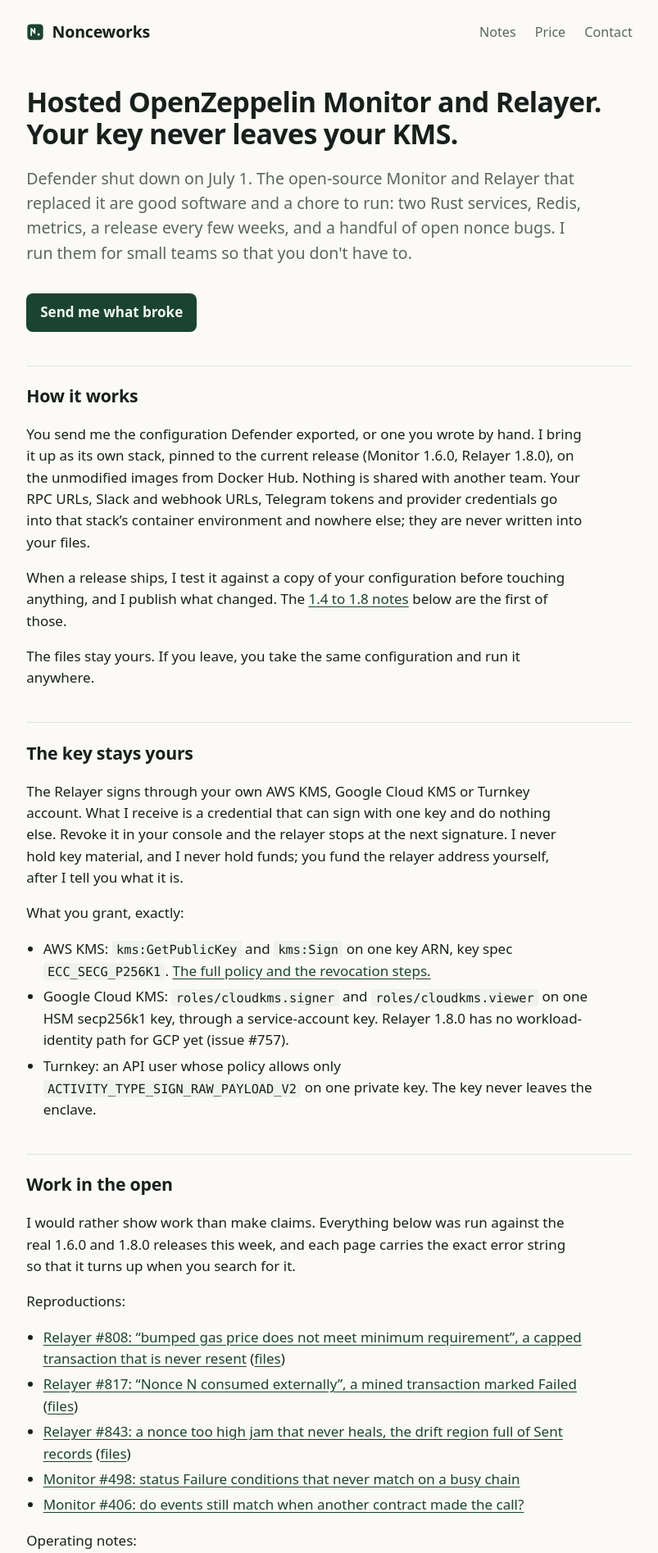
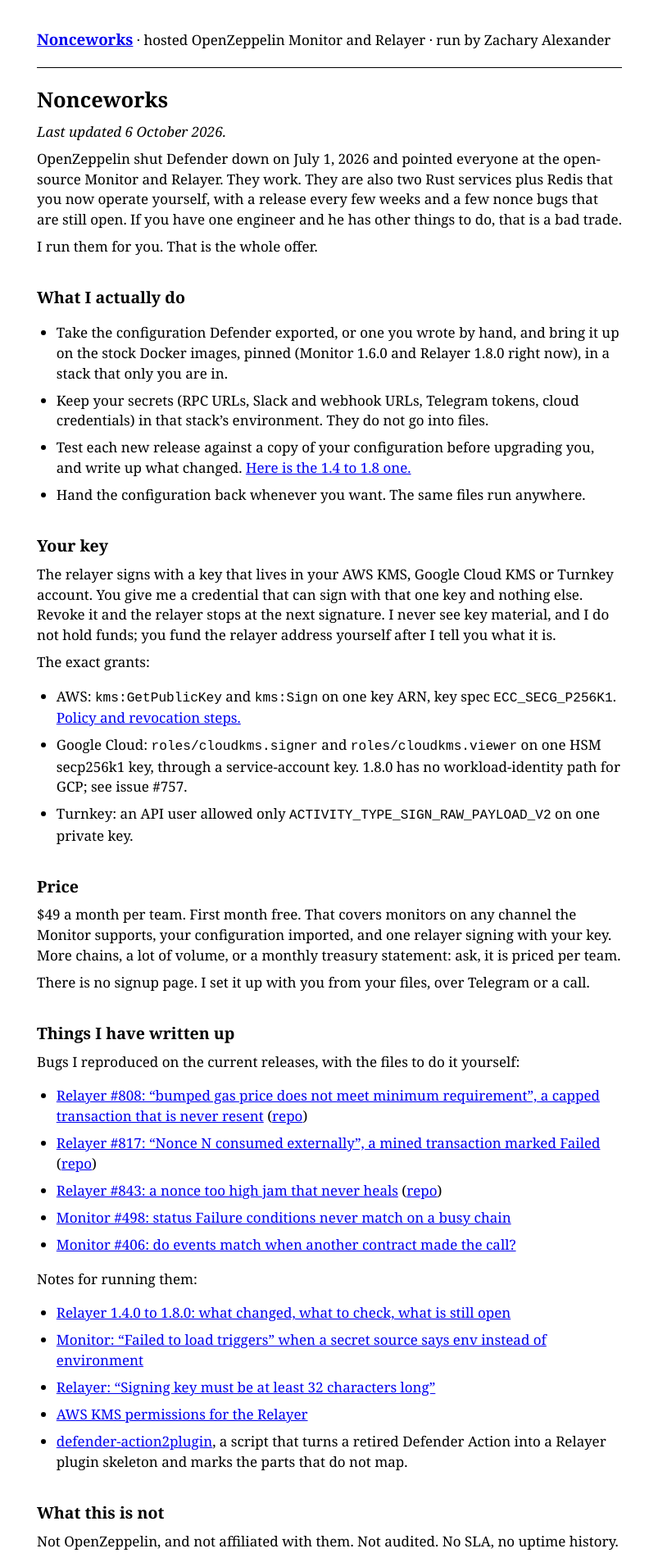
Before and after one commit to zachsplat/zachsplat.github.io, a Jekyll site: the page built from index.md, in a window 1280 px wide. Shown: the top 1895 px of the page at 82% size, without its empty margins (238-1041 px from the left). Built offline with Jekyll 4.4.1, drawn with Linux system fonts in a browser that asks for light colours; some of the changed text lies outside the part shown.

Commit message:
Plain white page, plainer copy

```diff
--- a/_layouts/default.html
+++ b/_layouts/default.html
@@ -5,24 +5,13 @@
   <meta name="viewport" content="width=device-width, initial-scale=1">
   {% seo %}
   <link rel="stylesheet" href="{{ '/assets/site.css' | relative_url }}">
-  <link rel="icon" href="{{ '/assets/mark.svg' | relative_url }}" type="image/svg+xml">
 </head>
 <body>
-  <header class="top">
-    <a class="wordmark" href="{{ '/' | relative_url }}"><img src="{{ '/assets/mark.svg' | relative_url }}" alt="" width="22" height="22">{{ site.brand }}</a>
-    <nav>
-      <a href="{{ '/#notes' | relative_url }}">Notes</a>
-      <a href="{{ '/#price' | relative_url }}">Price</a>
-      <a href="{{ '/#contact' | relative_url }}">Contact</a>
-    </nav>
-  </header>
-  <main>
-    {% if page.url != "/" %}<p class="small"><a href="{{ '/#notes' | relative_url }}">All notes</a></p>{% endif %}
-    {{ content }}
-  </main>
-  <footer>
-    <p>{{ site.brand }} is run by Zachary Alexander. Not affiliated with OpenZeppelin. Monitor and Relayer are OpenZeppelin's open-source programs (AGPL-3.0), run here unmodified.</p>
-    <p><a href="https://github.com/zachsplat">GitHub</a> · <a href="https://t.me/zachary_alexander_dev">Telegram</a> · <a href="mailto:zachary_dev@icloud.com">Email</a></p>
-  </footer>
+  <p class="top"><b><a href="{{ '/' | relative_url }}">{{ site.brand }}</a></b> &middot; hosted OpenZeppelin Monitor and Relayer &middot; run by Zachary Alexander</p>
+  <hr>
+  {% if page.url != "/" %}<p><a href="{{ '/#notes' | relative_url }}">&larr; all notes</a></p>{% endif %}
+  {{ content }}
+  <hr>
+  <p class="foot">Not affiliated with OpenZeppelin. Monitor and Relayer are their open-source programs (AGPL-3.0); I run them as shipped. <a href="https://github.com/zachsplat">GitHub</a> &middot; <a href="https://t.me/zachary_alexander_dev">Telegram @zachary_alexander_dev</a> &middot; <a href="mailto:zachary_dev@icloud.com">zachary_dev@icloud.com</a></p>
 </body>
 </html>
--- a/assets/site.css
+++ b/assets/site.css
@@ -1,34 +1,16 @@
-:root{--paper:#fbfaf6;--ink:#17201c;--muted:#5a665f;--rule:#e3e5df;--accent:#1b4332;--accent-ink:#f1f7f3;--code:#f0f2ec}
-@media (prefers-color-scheme:dark){:root{--paper:#121614;--ink:#e8ebe6;--muted:#9aa59e;--rule:#2a312d;--accent:#7fc8a0;--accent-ink:#0f1a14;--code:#1b2320}}
-*{box-sizing:border-box}
-html{font-size:17px}
-body{margin:0;background:var(--paper);color:var(--ink);font-family:ui-sans-serif,system-ui,-apple-system,"Segoe UI",Roboto,"Helvetica Neue",Arial,sans-serif;line-height:1.55;-webkit-font-smoothing:antialiased}
-.top,main,footer{max-width:46rem;margin:0 auto;padding:0 1.25rem}
-.top{display:flex;align-items:center;justify-content:space-between;padding-top:1.4rem;padding-bottom:1.4rem}
-.wordmark{display:inline-flex;align-items:center;gap:.55rem;font-weight:700;letter-spacing:-.01em;text-decoration:none;color:var(--ink);font-size:1.15rem}
-.top nav a{margin-left:1.1rem;color:var(--muted);text-decoration:none;font-size:.95rem}
-.top nav a:hover{color:var(--ink)}
-main{padding-bottom:3rem}
-h1{font-size:2rem;line-height:1.15;letter-spacing:-.02em;margin:1.6rem 0 .8rem}
-h2{font-size:1.25rem;letter-spacing:-.01em;margin:2.4rem 0 .6rem;padding-top:1.2rem;border-top:1px solid var(--rule)}
-h3{font-size:1.05rem;margin:1.4rem 0 .4rem}
-p,li{max-width:40rem}
-.lead{font-size:1.15rem;color:var(--muted);margin-bottom:1.6rem}
-a{color:var(--accent);text-underline-offset:.15em}
-code{font-family:ui-monospace,SFMono-Regular,Menlo,Consolas,monospace;font-size:.9em;background:var(--code);padding:.1em .35em;border-radius:4px}
-pre{background:var(--code);padding:.9rem 1rem;border-radius:8px;overflow-x:auto;font-size:.88rem;line-height:1.45}
-pre code{background:none;padding:0}
-ul{padding-left:1.2rem}
-li{margin:.3rem 0}
-.price{display:flex;align-items:baseline;gap:.6rem;flex-wrap:wrap;margin:.4rem 0 .8rem}
-.price strong{font-size:2rem;letter-spacing:-.02em}
-.price span{color:var(--muted)}
-.cta{display:inline-block;background:var(--accent);color:var(--accent-ink);padding:.6rem 1rem;border-radius:8px;text-decoration:none;font-weight:600;margin-top:.4rem}
-.cta:hover{filter:brightness(1.08)}
-.small{color:var(--muted);font-size:.92rem}
-footer{border-top:1px solid var(--rule);padding-top:1.2rem;padding-bottom:2.5rem;color:var(--muted);font-size:.9rem}
-footer a{color:var(--muted)}
-blockquote{margin:1rem 0;padding:.2rem 0 .2rem 1rem;border-left:3px solid var(--rule);color:var(--muted)}
-table{border-collapse:collapse;font-size:.92rem;margin:1rem 0}
-td,th{border-bottom:1px solid var(--rule);padding:.4rem .6rem;text-align:left;vertical-align:top}
-@media (max-width:600px){html{font-size:16px}h1{font-size:1.6rem}.top{flex-wrap:wrap;gap:.6rem}.top nav a{margin:0 1rem 0 0}}
+body{background:#fff;color:#000;font-family:Georgia,"Times New Roman",Times,serif;font-size:17px;line-height:1.45;max-width:42em;margin:2em auto;padding:0 1em}
+a{color:#0000ee}
+a:visited{color:#551a8b}
+h1{font-size:1.5em;margin:0 0 .2em}
+h2{font-size:1.15em;margin:1.8em 0 .4em}
+h3{font-size:1em;margin:1.4em 0 .3em}
+hr{border:0;border-top:1px solid #000;margin:1.2em 0}
+p,li{margin:.5em 0}
+ul,ol{padding-left:1.4em}
+code,pre{font-family:"Courier New",Courier,monospace;font-size:.95em}
+pre{white-space:pre-wrap;word-wrap:break-word;margin:.8em 0 .8em 1em}
+table{border-collapse:collapse;margin:.8em 0}
+td,th{border:1px solid #000;padding:.2em .5em;text-align:left;vertical-align:top}
+.top{margin-bottom:.4em}
+.top b{font-size:1.1em}
+.foot{margin-top:2.5em;font-size:.9em}
--- a/index.md
+++ b/index.md
@@ -1,65 +1,62 @@
 ---
 layout: default
 title: Hosted OpenZeppelin Monitor and Relayer
-description: "Hosted OpenZeppelin Monitor 1.6.0 and Relayer 1.8.0 for small teams that lost Defender, with the signing key in your own AWS KMS, Google Cloud KMS or Turnkey account. $49 a month, first month free."
+description: "Nonceworks runs OpenZeppelin Monitor 1.6.0 and Relayer 1.8.0 for small teams that lost Defender. Your signing key stays in your own AWS KMS, Google Cloud KMS or Turnkey account. $49 a month, first month free."
 ---
 
-# Hosted OpenZeppelin Monitor and Relayer. Your key never leaves your KMS.
+# Nonceworks
 
-<p class="lead">Defender shut down on July 1. The open-source Monitor and Relayer that replaced it are good software and a chore to run: two Rust services, Redis, metrics, a release every few weeks, and a handful of open nonce bugs. I run them for small teams so that you don't have to.</p>
+<p><i>Last updated 6 October 2026.</i></p>
 
-<a class="cta" href="#contact">Send me what broke</a>
+OpenZeppelin shut Defender down on July 1, 2026 and pointed everyone at the open-source Monitor and Relayer. They work. They are also two Rust services plus Redis that you now operate yourself, with a release every few weeks and a few nonce bugs that are still open. If you have one engineer and he has other things to do, that is a bad trade.
 
-## How it works
+I run them for you. That is the whole offer.
 
-You send me the configuration Defender exported, or one you wrote by hand. I bring it up as its own stack, pinned to the current release (Monitor 1.6.0, Relayer 1.8.0), on the unmodified images from Docker Hub. Nothing is shared with another team. Your RPC URLs, Slack and webhook URLs, Telegram tokens and provider credentials go into that stack's container environment and nowhere else; they are never written into your files.
+## What I actually do
 
-When a release ships, I test it against a copy of your configuration before touching anything, and I publish what changed. The [1.4 to 1.8 notes](posts/relayer-1-4-to-1-8-upgrade-notes.html) below are the first of those.
+- Take the configuration Defender exported, or one you wrote by hand, and bring it up on the stock Docker images, pinned (Monitor 1.6.0 and Relayer 1.8.0 right now), in a stack that only you are in.
+- Keep your secrets (RPC URLs, Slack and webhook URLs, Telegram tokens, cloud credentials) in that stack's environment. They do not go into files.
+- Test each new release against a copy of your configuration before upgrading you, and write up what changed. [Here is the 1.4 to 1.8 one.](posts/relayer-1-4-to-1-8-upgrade-notes.html)
+- Hand the configuration back whenever you want. The same files run anywhere.
 
-The files stay yours. If you leave, you take the same configuration and run it anywhere.
+## Your key
 
-## The key stays yours
+The relayer signs with a key that lives in your AWS KMS, Google Cloud KMS or Turnkey account. You give me a credential that can sign with that one key and nothing else. Revoke it and the relayer stops at the next signature. I never see key material, and I do not hold funds; you fund the relayer address yourself after I tell you what it is.
 
-The Relayer signs through your own AWS KMS, Google Cloud KMS or Turnkey account. What I receive is a credential that can sign with one key and do nothing else. Revoke it in your console and the relayer stops at the next signature. I never hold key material, and I never hold funds; you fund the relayer address yourself, after I tell you what it is.
+The exact grants:
 
-What you grant, exactly:
+- AWS: `kms:GetPublicKey` and `kms:Sign` on one key ARN, key spec `ECC_SECG_P256K1`. [Policy and revocation steps.](posts/relayer-aws-kms-permissions.html)
+- Google Cloud: `roles/cloudkms.signer` and `roles/cloudkms.viewer` on one HSM secp256k1 key, through a service-account key. 1.8.0 has no workload-identity path for GCP; see issue #757.
+- Turnkey: an API user allowed only `ACTIVITY_TYPE_SIGN_RAW_PAYLOAD_V2` on one private key.
 
-- AWS KMS: `kms:GetPublicKey` and `kms:Sign` on one key ARN, key spec `ECC_SECG_P256K1`. [The full policy and the revocation steps.](posts/relayer-aws-kms-permissions.html)
-- Google Cloud KMS: `roles/cloudkms.signer` and `roles/cloudkms.viewer` on one HSM secp256k1 key, through a service-account key. Relayer 1.8.0 has no workload-identity path for GCP yet (issue #757).
-- Turnkey: an API user whose policy allows only `ACTIVITY_TYPE_SIGN_RAW_PAYLOAD_V2` on one private key. The key never leaves the enclave.
+## Price {#price}
 
-## Work in the open {#notes}
+$49 a month per team. First month free. That covers monitors on any channel the Monitor supports, your configuration imported, and one relayer signing with your key. More chains, a lot of volume, or a monthly treasury statement: ask, it is priced per team.
 
-I would rather show work than make claims. Everything below was run against the real 1.6.0 and 1.8.0 releases this week, and each page carries the exact error string so that it turns up when you search for it.
+There is no signup page. I set it up with you from your files, over Telegram or a call.
 
-Reproductions:
+## Things I have written up {#notes}
 
-- [Relayer #808: "bumped gas price does not meet minimum requirement", a capped transaction that is never resent](posts/relayer-gas-price-cap-stuck-808.html) ([files](https://github.com/zachsplat/relayer-808-repro))
-- [Relayer #817: "Nonce N consumed externally", a mined transaction marked Failed](posts/relayer-nonce-consumed-externally-817.html) ([files](https://github.com/zachsplat/relayer-817-repro))
-- [Relayer #843: a nonce too high jam that never heals, the drift region full of Sent records](posts/relayer-nonce-too-high-jam-843.html) ([files](https://github.com/zachsplat/relayer-843-repro))
-- [Monitor #498: status Failure conditions that never match on a busy chain](posts/monitor-status-failure-never-matches-498.html)
-- [Monitor #406: do events still match when another contract made the call?](posts/monitor-cross-contract-events-406.html)
+Bugs I reproduced on the current releases, with the files to do it yourself:
 
-Operating notes:
+- [Relayer #808: "bumped gas price does not meet minimum requirement", a capped transaction that is never resent](posts/relayer-gas-price-cap-stuck-808.html) ([repo](https://github.com/zachsplat/relayer-808-repro))
+- [Relayer #817: "Nonce N consumed externally", a mined transaction marked Failed](posts/relayer-nonce-consumed-externally-817.html) ([repo](https://github.com/zachsplat/relayer-817-repro))
+- [Relayer #843: a nonce too high jam that never heals](posts/relayer-nonce-too-high-jam-843.html) ([repo](https://github.com/zachsplat/relayer-843-repro))
+- [Monitor #498: status Failure conditions never match on a busy chain](posts/monitor-status-failure-never-matches-498.html)
+- [Monitor #406: do events match when another contract made the call?](posts/monitor-cross-contract-events-406.html)
+
+Notes for running them:
 
 - [Relayer 1.4.0 to 1.8.0: what changed, what to check, what is still open](posts/relayer-1-4-to-1-8-upgrade-notes.html)
 - [Monitor: "Failed to load triggers" when a secret source says env instead of environment](posts/monitor-failed-to-load-triggers.html)
 - [Relayer: "Signing key must be at least 32 characters long"](posts/relayer-signing-key-32-characters.html)
 - [AWS KMS permissions for the Relayer](posts/relayer-aws-kms-permissions.html)
-- [defender-action2plugin](https://github.com/zachsplat/defender-action2plugin): turns a retired Defender Action into a Relayer plugin skeleton, with the parts that do not map marked for you.
-
-## Price {#price}
-
-<div class="price"><strong>$49</strong><span>a month, per team. First month free.</span></div>
-
-That covers monitors on every channel the Monitor supports, your exported configuration imported, and one relayer signing with your key. More chains, serious execution volume, or a monthly treasury statement are priced per team; ask.
-
-There is no signup form yet. I set the stack up with you, from your files, over a chat or a call.
+- [defender-action2plugin](https://github.com/zachsplat/defender-action2plugin), a script that turns a retired Defender Action into a Relayer plugin skeleton and marks the parts that do not map.
 
 ## What this is not
 
-Not OpenZeppelin, and not affiliated with them. Not audited, no SLA, and no uptime chart to show you yet. One engineer. If any of that is a dealbreaker, the notes above will help you run the programs yourself, or ask OpenZeppelin about their hosted offering.
+Not OpenZeppelin, and not affiliated with them. Not audited. No SLA, no uptime history. One person. If you need those, the notes above will help you run it yourself, or ask OpenZeppelin about their hosted offering.
 
 ## Contact {#contact}
 
-Telegram [@zachary_alexander_dev](https://t.me/zachary_alexander_dev) or [zachary_dev@icloud.com](mailto:zachary_dev@icloud.com). Send the exported configuration, or a description of what broke, and I will tell you whether it maps.
+Telegram [@zachary_alexander_dev](https://t.me/zachary_alexander_dev), or email [zachary_dev@icloud.com](mailto:zachary_dev@icloud.com). Send me the exported configuration or a description of what broke and I will tell you whether it maps.
```
Also changed, not shown: assets/mark.svg (deleted).
